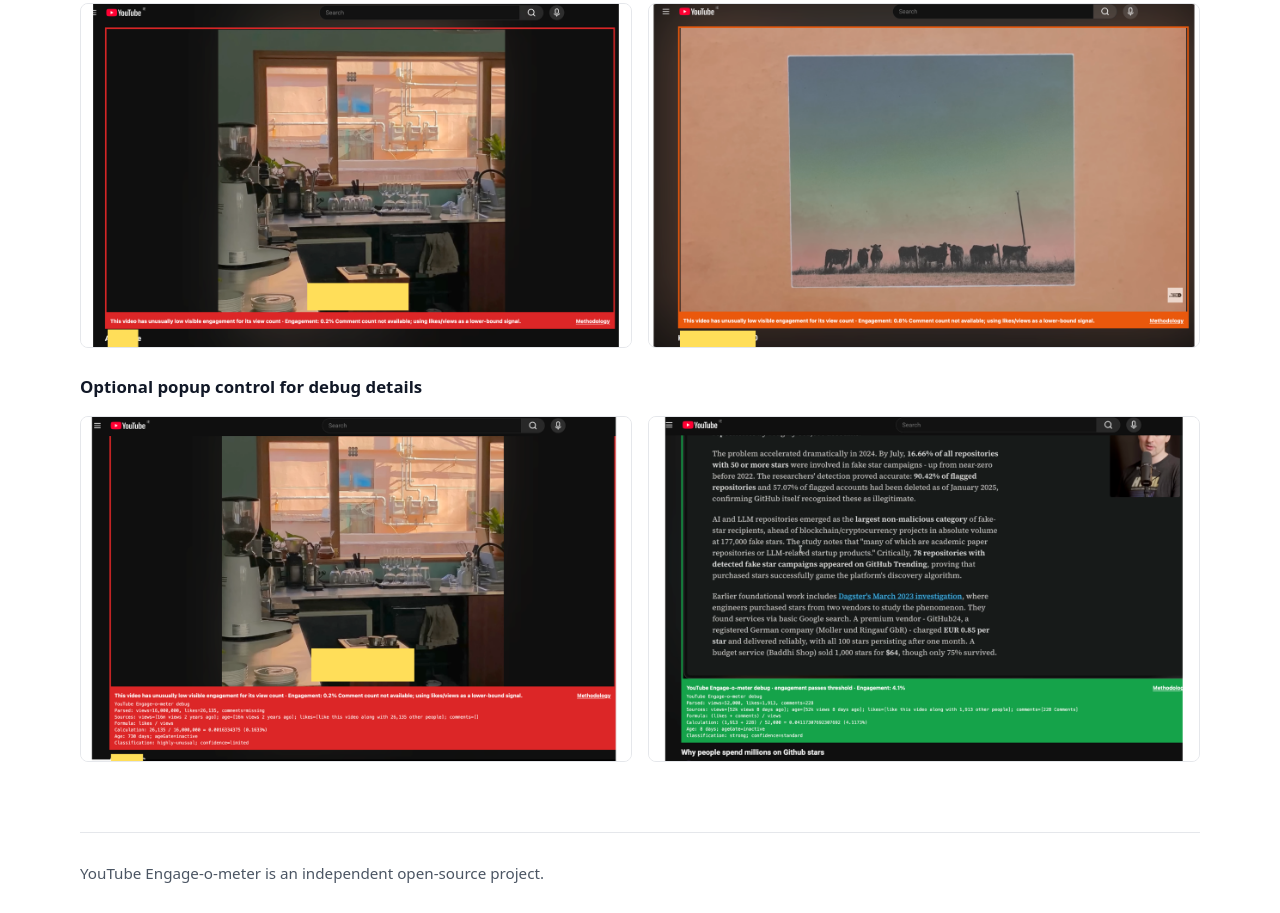
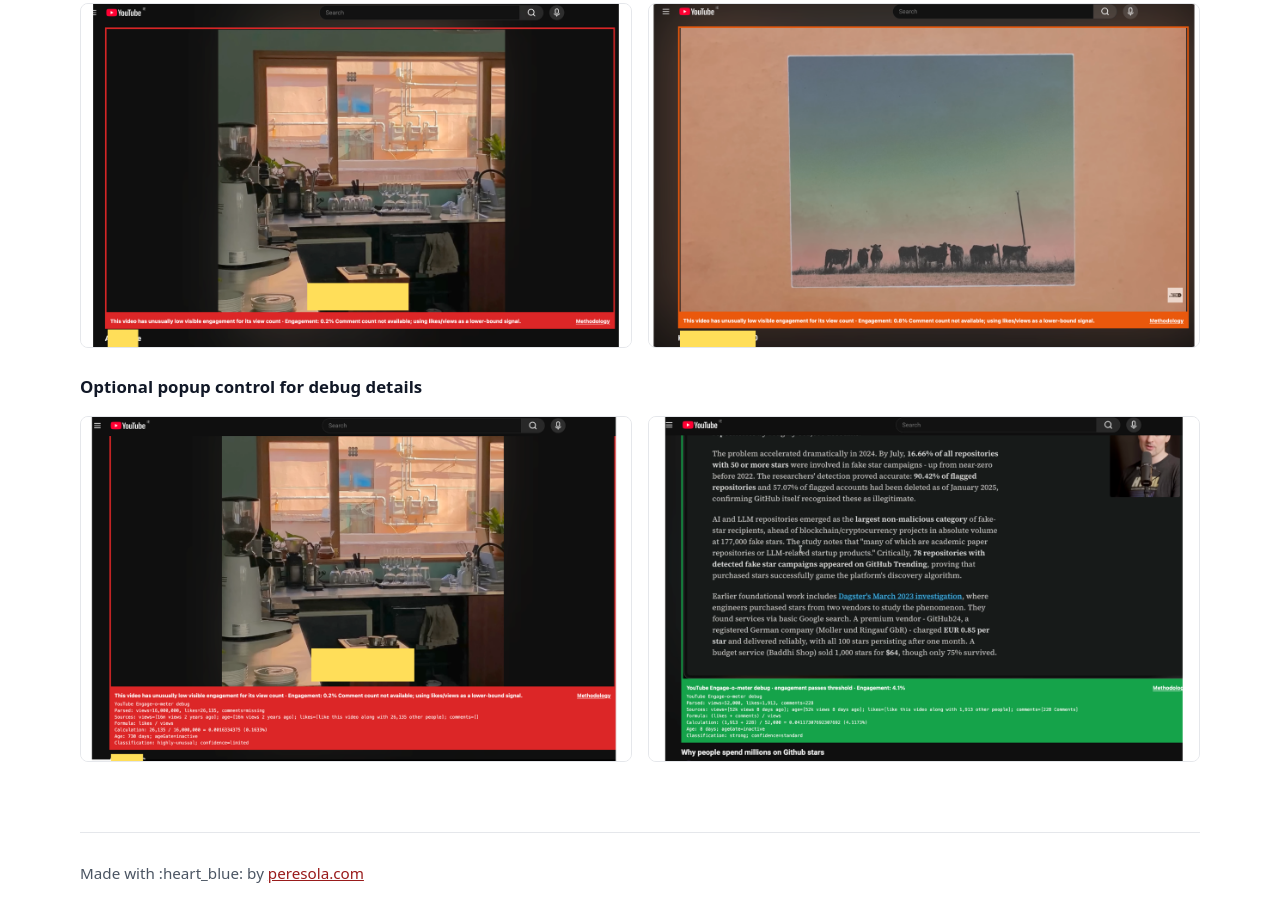
Before and after one commit to petrussola/yt-engagement-extension, a website built with Vite: page docs/index.html in a window 1280 px wide. Shown: the part 1694-2607 px from the top of the page. Built offline with nearby package versions, Linux system fonts and the light colour scheme.

Commit message:
Update website footer attribution

```diff
--- a/docs/index.html
+++ b/docs/index.html
@@ -401,7 +401,10 @@
 
       <footer>
         <span
-          >YouTube Engage-o-meter is an independent open-source project.</span
+          >Made with :heart_blue: by
+          <a href="https://peresola.com" rel="noopener noreferrer"
+            >peresola.com</a
+          ></span
         >
       </footer>
     </div>
```
Also changed, not shown: docs/privacy/index.html (+4 -1 lines).
